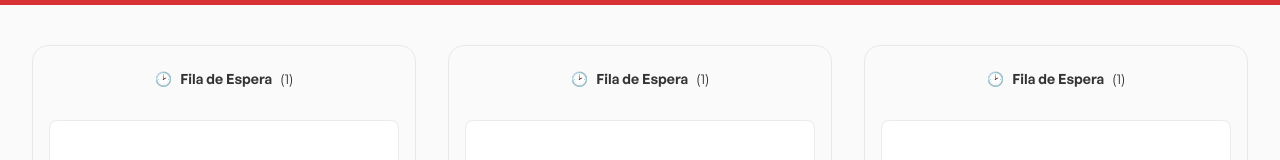
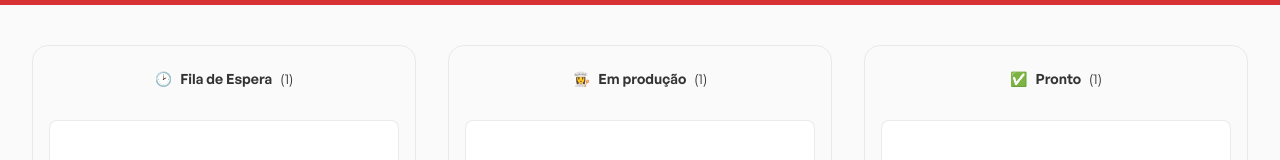
Before and after one commit to pedrogoncaalves/waiter-app, a React (Vite) app in the folder waiter-app/: page / in a window 1280 px wide. Shown: the part 193-353 px from the top of the page. Built offline with nearby package versions, Linux system fonts and the light colour scheme.

Commit message:
adjusting styles

```diff
--- a/waiter-app/src/components/Orders/index.tsx
+++ b/waiter-app/src/components/Orders/index.tsx
@@ -20,8 +20,8 @@ export const Orders = () => {
         </S.Board>
         <S.Board>
             <header>
-                <span>🕑</span>
-                <strong>Fila de Espera</strong>
+                <span>👩‍🍳</span>
+                <strong>Em produção</strong>
                 <span>(1)</span>
             </header>
 
@@ -35,8 +35,8 @@ export const Orders = () => {
         </S.Board>
         <S.Board>
             <header>
-                <span>🕑</span>
-                <strong>Fila de Espera</strong>
+                <span>✅</span>
+                <strong>Pronto</strong>
                 <span>(1)</span>
             </header>
 
```
